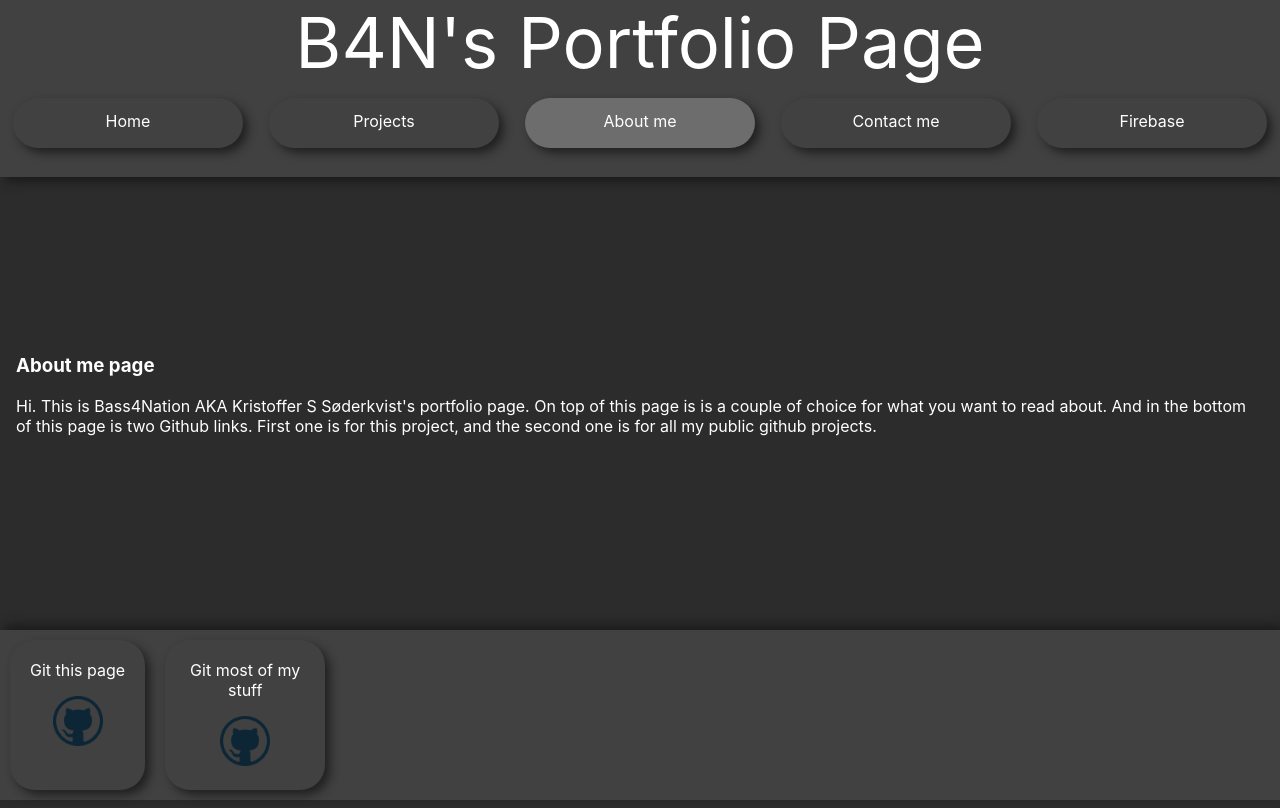
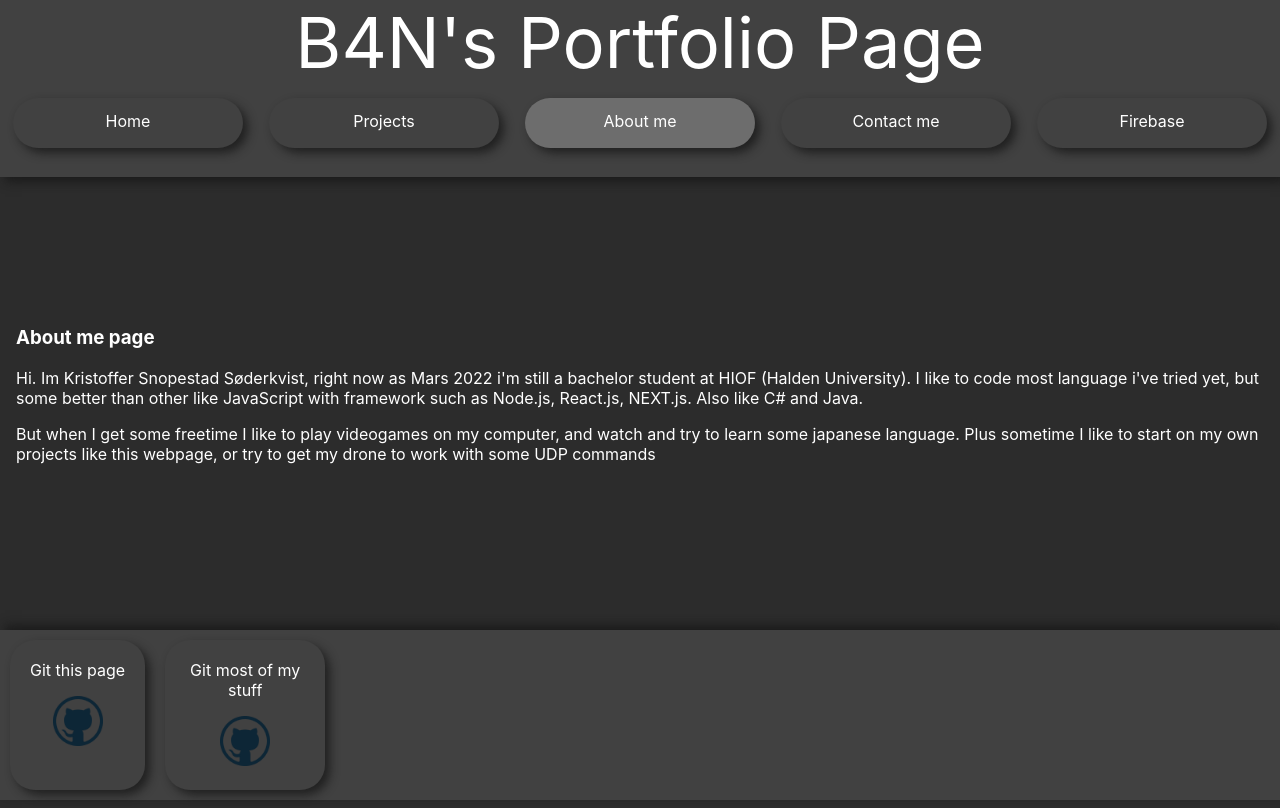
Before and after one commit to Bass4Nation/b4n-s-webpage, a Next.js app: page /aboutme in a window 1280 px wide. Built offline with nearby package versions, Linux system fonts and the light colour scheme.

Commit message:
Added some content

```diff
--- a/pages/aboutme.js
+++ b/pages/aboutme.js
@@ -3,12 +3,13 @@ const AboutMe = () => {
     <>
       <h3>About me page</h3>
       <p>
-        Hi. This is Bass4Nation AKA Kristoffer S Søderkvist&apos;s portfolio
-        page. On top of this page is is a couple of choice for what you want to
-        read about. And in the bottom of this page is two Github links. First
-        one is for this project, and the second one is for all my public github
-        projects.
+        Hi. Im Kristoffer Snopestad Søderkvist, right now as Mars 2022 i'm still
+        a bachelor student at HIOF (Halden University). I like to code most
+        language i've tried yet, but some better than other like JavaScript with
+        framework such as Node.js, React.js, NEXT.js. Also like C# and Java.
       </p>
+      <p>But when I get some freetime I like to play videogames on my computer, and watch and try to learn some japanese language. Plus sometime I like to start on my own projects
+      like this webpage, or try to get my drone to work with some UDP commands</p>
     </>
   );
 };
--- a/pages/firebase.js
+++ b/pages/firebase.js
@@ -4,6 +4,11 @@ const Firebase = () => {
 
 return (
     <>
+
+    <section>
+        <h2>Firebase</h2>
+        <p>Still in construction</p>
+    </section>
     </>
 )
 
```
Also changed, not shown: pages/index.js (+8 -7 lines), pages/projects.js (+8 -2 lines).
